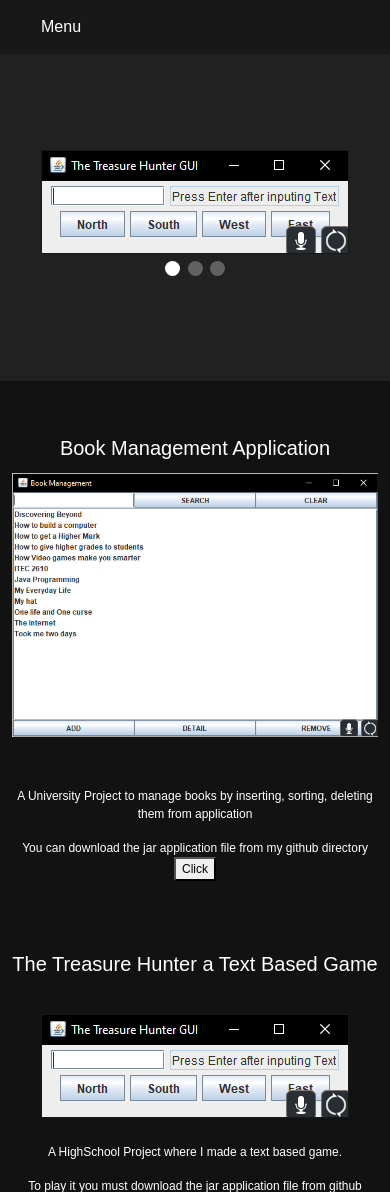
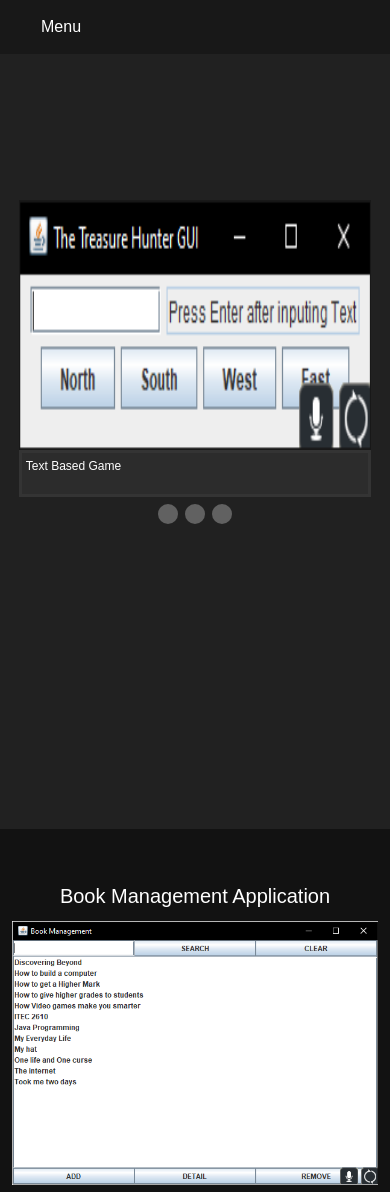
Before and after one commit to ZenonZeni/My-Personal-Website, a PHP site: the page made by Projects Page Personal Website.html in a window 390 px wide. Shown: the top 1192 px of the page. Run offline with PHP 8.4, Linux system fonts and the light colour scheme.

Commit message:
Css Changes
For slide show

```diff
--- a/Css/slide.css
+++ b/Css/slide.css
@@ -1,6 +1,7 @@
 .slideImage{
   max-height:300px;
 }
+
 .dot{
   cursor: pointer;
   height: 15px;
@@ -14,4 +15,38 @@
 .active, .dot:hover {
   background-color: white;
 }
+
+@media screen and (max-width:800px) {
+  .mySlidesImage{
+    max-height:300px;
+  }
+
+  .dot{
+    cursor: pointer;
+    height: 15px;
+    width: 15px;
+    margin: 0 2px;
+    background-color: #616161;
+    border-radius: 50%;
+    display: inline-block;
+    transition: background-color 0.6s ease;
+  }
+
 }
+
+@media screen and (max-width:420px) {
+  .mySlidesImage{
+    max-height:250px;
+  }
+
+  .dot{
+    cursor: pointer;
+    height: 20px;
+    width: 20px;
+    margin: 0 2px;
+    background-color: #616161;
+    border-radius: 50%;
+    display: inline-block;
+    transition: background-color 0.6s ease;
+  }
+}
--- a/Projects Page Personal Website.html
+++ b/Projects Page Personal Website.html
@@ -24,6 +24,25 @@
 		<link rel="stylesheet" href="Css/slidingmenu.css">
 		<link rel="stylesheet" href="Css/page.css">
 		<link rel="stylesheet" href="Css/slide.css">
+
+		<style>
+
+		#slideContainer{
+			padding-left:33%; padding-right:33%;
+		}
+		@media screen and (max-width:800px) {
+		  #slideContainer{
+		    padding-left:20%; padding-right:20%;
+		  }
+		}
+
+		@media screen and (max-width:420px) {
+		  #slideContainer{
+		    padding-left:2%; padding-right:2%;
+		  }
+		}
+		</style>
+
 	</head>
 
 	<body>
@@ -52,17 +71,32 @@
 		</ul>
 
 			<!--Slide show template used from w3 school -->
-			<div class="container-fluid" style="padding-top:100px; padding-bottom:100px; background-color:#212121;">
+			<div class="container-fluid" style="padding-top:150px; padding-bottom:300px; background-color:#212121;">
 					<center>
 						<div class="row" style="text-align:center;">
 							  <div class="mySlides">
-							    <img src="Images/program.png" style="width:auto;">
+										<div class="col" id="slideContainer">
+							    <img src="Images/program.png" style="width:100%; height:250px;">
+									<div style="border-style: solid; color: #48484848; background-color: #48484848; padding:1%; ">
+										<p color="white" align="left"> Text Based Game</p>
+									</div>
+							  </div>
+							</div>
+							  <div class="mySlides">
+									<div class="col" id="slideContainer">
+							    <img src="Images/BMP.png" style="width:100%; height:250px;">
+									<div style="border-style: solid; color: #48484848; background-color: #48484848; padding:1%;">
+										<p color="white" align="left"> Java Book Management Application</p>
+									</div>
+								</div>
 							  </div>
 							  <div class="mySlides">
-							    <img src="Images/BMP.png" style="width:auto;">
-							  </div>
-							  <div class="mySlides">
-							    <img src="Images/website.png" style="width:auto;">
+									<div class="col" id="slideContainer">
+							    <img src="Images/website.png" style="width:100%; height:250px; ">
+									<div style="border-style: solid; color: #48484848; background-color: #48484848; padding:1%;">
+										<p color="white" align="left"> Prototype website </p>
+									</div>
+								</div>
 							  </div>
 							</div>
 							<div class="row" style="width:auto; padding-top:2%;">
```
Also changed, not shown: Home.html (+0 -8 lines).
